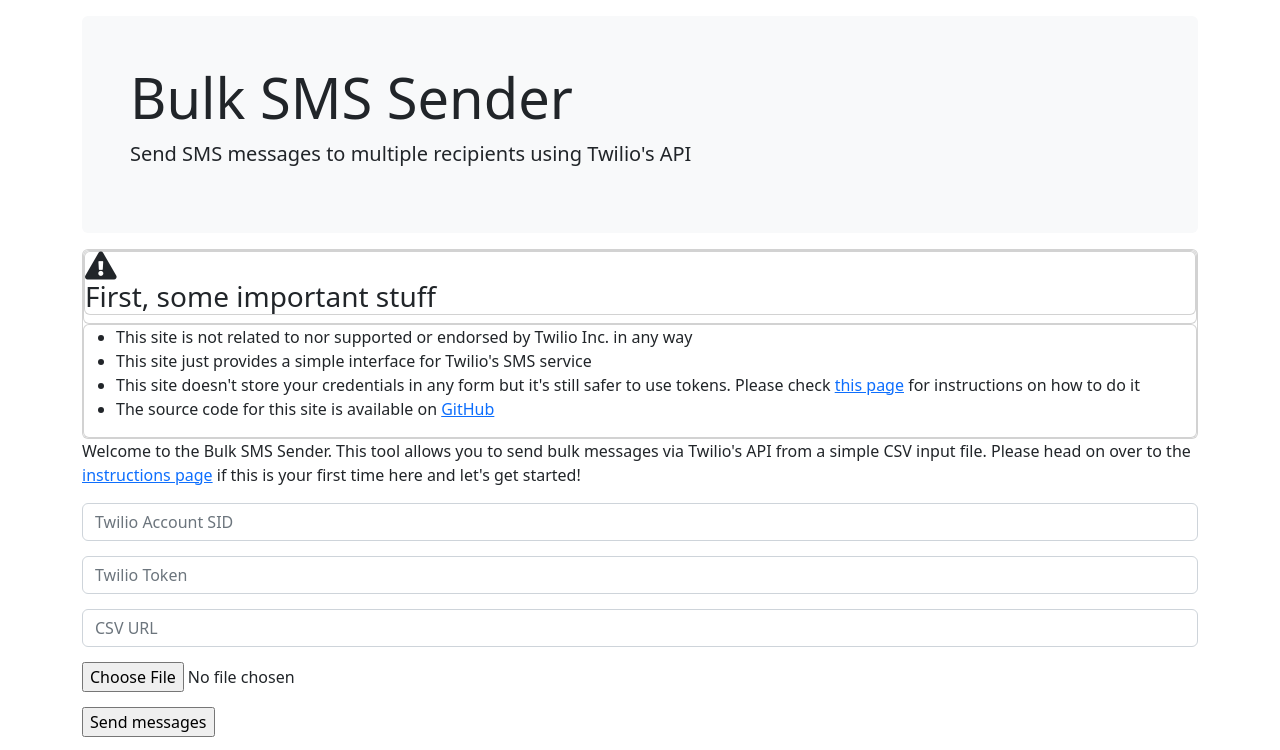
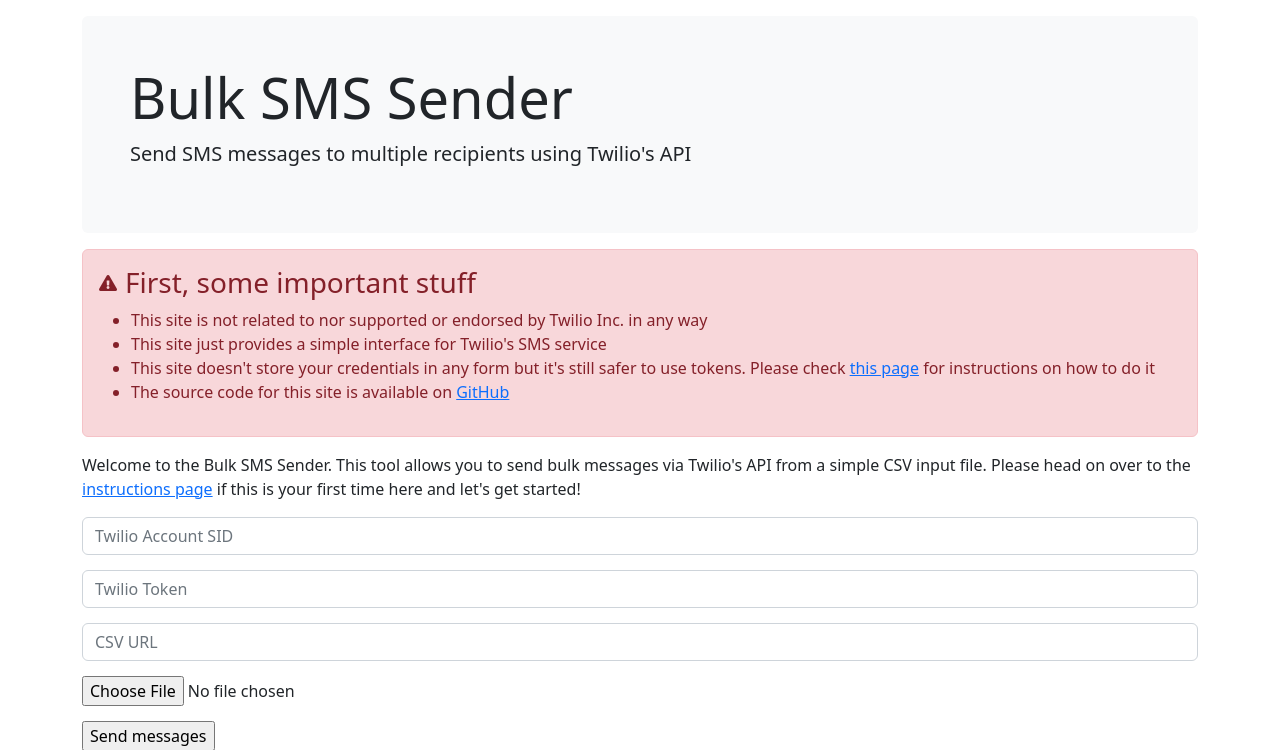
Before and after one commit to RAHB-REALTORS-Association/sms-sender, a Flask app: page / in a window 1280 px wide. Shown: the part 56-806 px from the top of the page. Run offline with Flask 3, Linux system fonts and the light colour scheme.

Commit message:
Fix disclaimer container

```diff
--- a/templates/index.html
+++ b/templates/index.html
@@ -3,22 +3,20 @@
 {% block title %}Welcome{% endblock %}
 
 {% block content %}
-<div class="card">
-    <div class="card">
-        <h3 class="card"><span aria-hidden="true" class="fa fa-exclamation-triangle"></span> First, some important stuff
-        </h3>
+<div class="alert alert-danger mb-3" role="alert">
+    <div class="d-flex align-items-center">
+        <i class="fas fa-exclamation-triangle me-2"></i>
+        <h3 class="mb-0">First, some important stuff</h3>
     </div>
-    <div class="card">
-        <ul>
+    <ul class="mt-2">
         <li>This site is not related to nor supported or endorsed by Twilio Inc. in any way</li>
         <li>This site just provides a simple interface for Twilio's SMS service</li>
         <li>This site doesn't store your credentials in any form but it's still safer to use tokens. Please check <a
-                    href="https://www.twilio.com/docs/iam/access-tokens#creating-tokens" target="_blank">this page</a>
-                for instructions on how to do it</li>
+                href="https://www.twilio.com/docs/iam/access-tokens#creating-tokens" target="_blank">this page</a> for
+            instructions on how to do it</li>
         <li>The source code for this site is available on <a
                 href="https://github.com/RAHB-REALTORS-Association/sms-sender" target="_blank">GitHub</a></li>
     </ul>
-    </div>
 </div>
 <p>
     Welcome to the Bulk SMS Sender. This tool allows you to send bulk messages via Twilio's API from a simple CSV input
```
Lines whose indentation alone changed are shown as unchanged.
